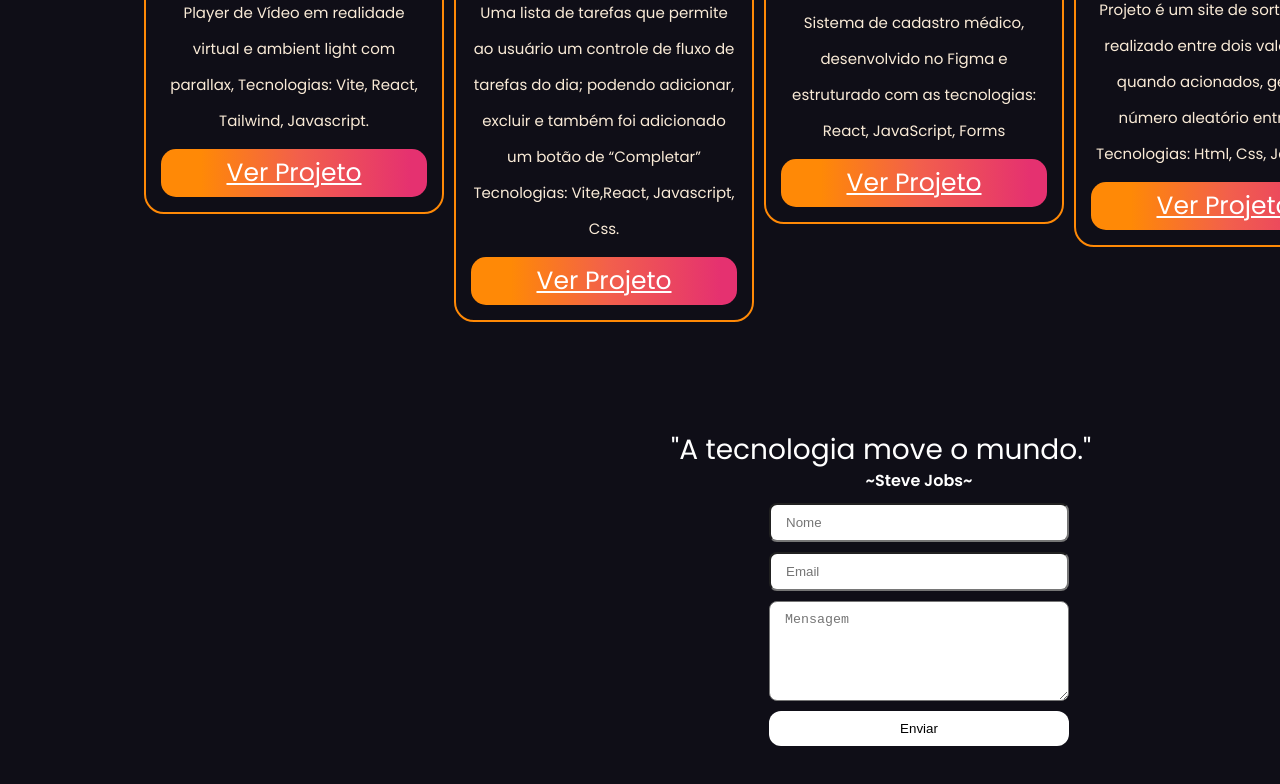
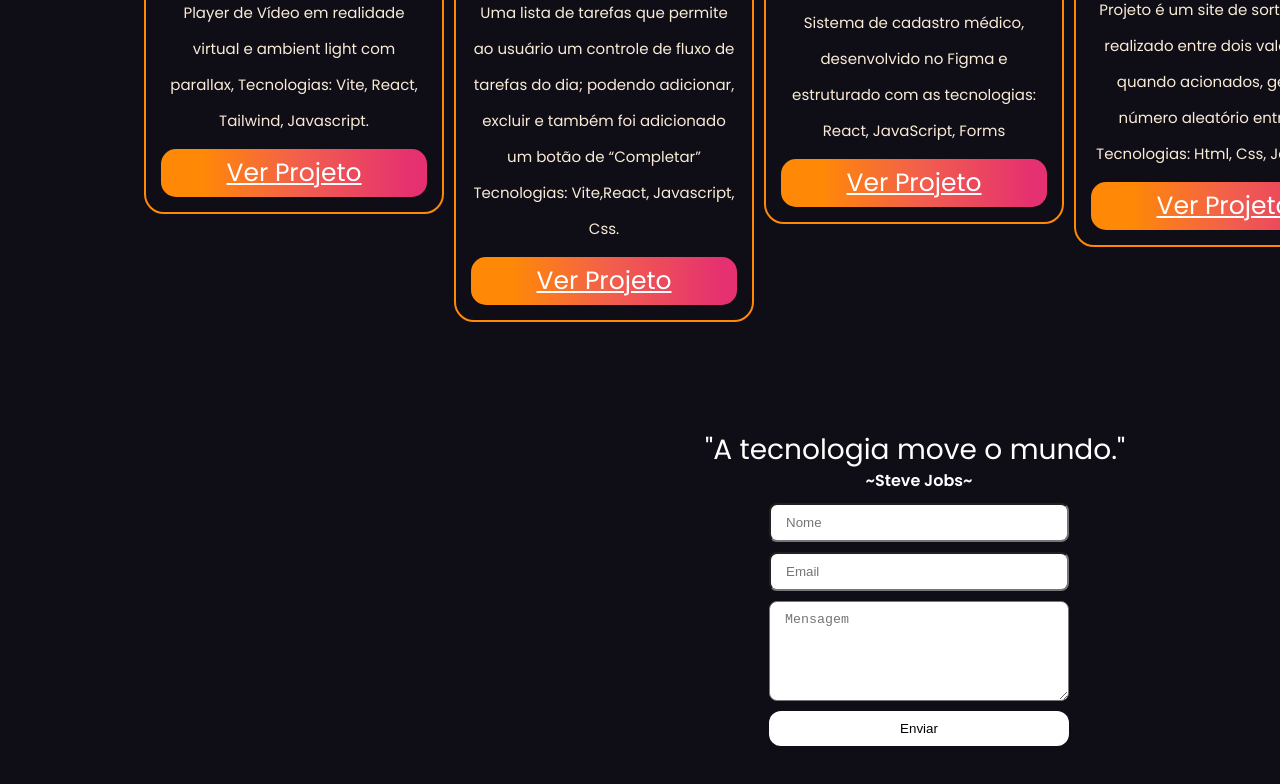
Before and after one commit to MahFelix/my-portfolio, a Next.js app: page / in a window 1280 px wide. Shown: the part 1917-2701 px from the top of the page. Built offline with nearby package versions, Linux system fonts and the light colour scheme.

Commit message:
✨ feat: Adjust Responsivines Footer

```diff
--- a/src/component/Footer/Footer.scss
+++ b/src/component/Footer/Footer.scss
@@ -74,7 +74,7 @@ footer a img:hover {
     align-items: center;
 
     p{
-      margin-left: 38vh;
+      margin-left: 24%;
     }
 
 
```
